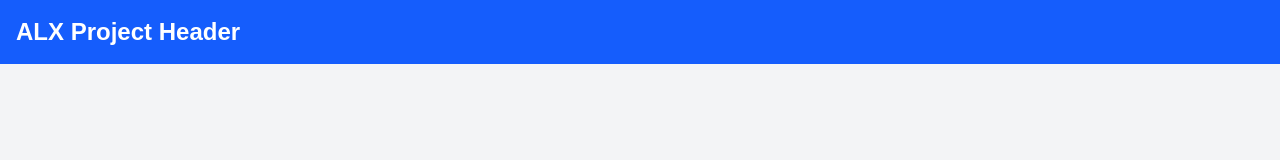
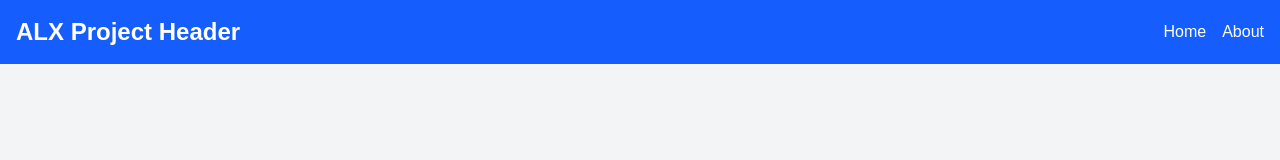
Before and after one commit to joelanarba/alx-project-0x02-setup, a Next.js app in the folder alx-project-0x02/: page / in a window 1280 px wide. Shown: the top 160 px of the page. Built offline with nearby package versions, Linux system fonts and the light colour scheme.

Commit message:
feat: add basic routing with /home and /about pages and navigation links in Header

```diff
--- a/alx-project-0x02/components/Layout/Header.tsx
+++ b/alx-project-0x02/components/Layout/Header.tsx
@@ -1,7 +1,23 @@
+import Link from 'next/link'
+
 const Header = () => {
   return (
-    <header className="bg-blue-600 text-white p-4 shadow">
+    <header className="bg-blue-600 text-white p-4 shadow flex justify-between items-center">
       <h2 className="text-2xl font-semibold">ALX Project Header</h2>
+      <nav>
+        <ul className="flex space-x-4">
+          <li>
+            <Link href="/home" className="hover:underline">
+              Home
+            </Link>
+          </li>
+          <li>
+            <Link href="/about" className="hover:underline">
+              About
+            </Link>
+          </li>
+        </ul>
+      </nav>
     </header>
   )
 }
--- /dev/null
+++ b/alx-project-0x02/pages/about.tsx
@@ -0,0 +1,7 @@
+export default function AboutPage() {
+  return (
+    <main className="flex min-h-screen items-center justify-center">
+      <h1 className="text-4xl font-bold">This is the About Page</h1>
+    </main>
+  )
+}
--- /dev/null
+++ b/alx-project-0x02/pages/home.tsx
@@ -0,0 +1,7 @@
+export default function HomePage() {
+  return (
+    <main className="flex min-h-screen items-center justify-center">
+      <h1 className="text-4xl font-bold">This is the Home Page</h1>
+    </main>
+  )
+}
```
